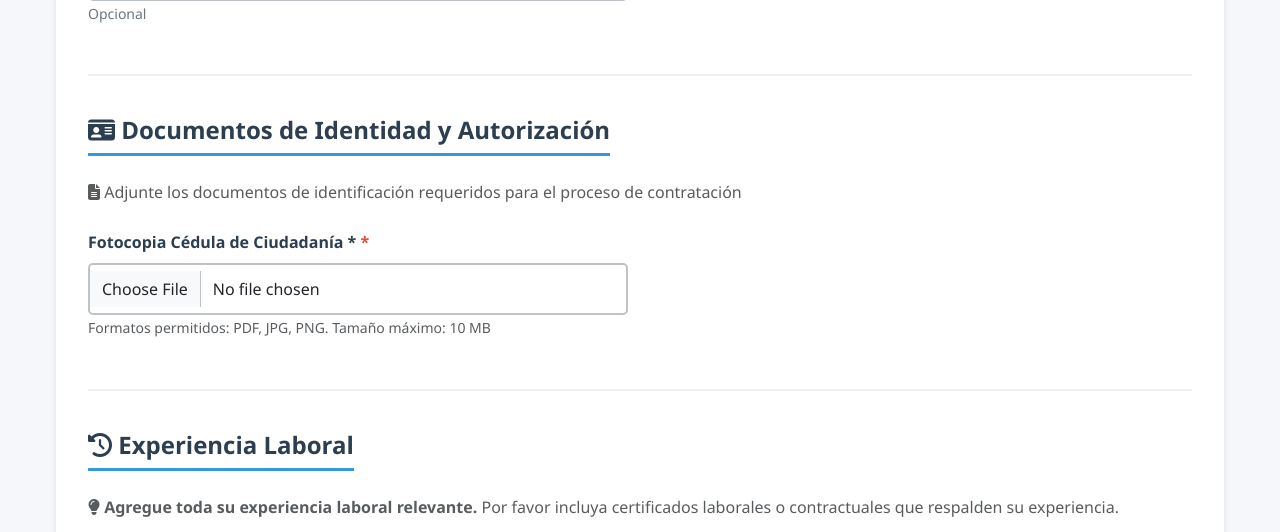
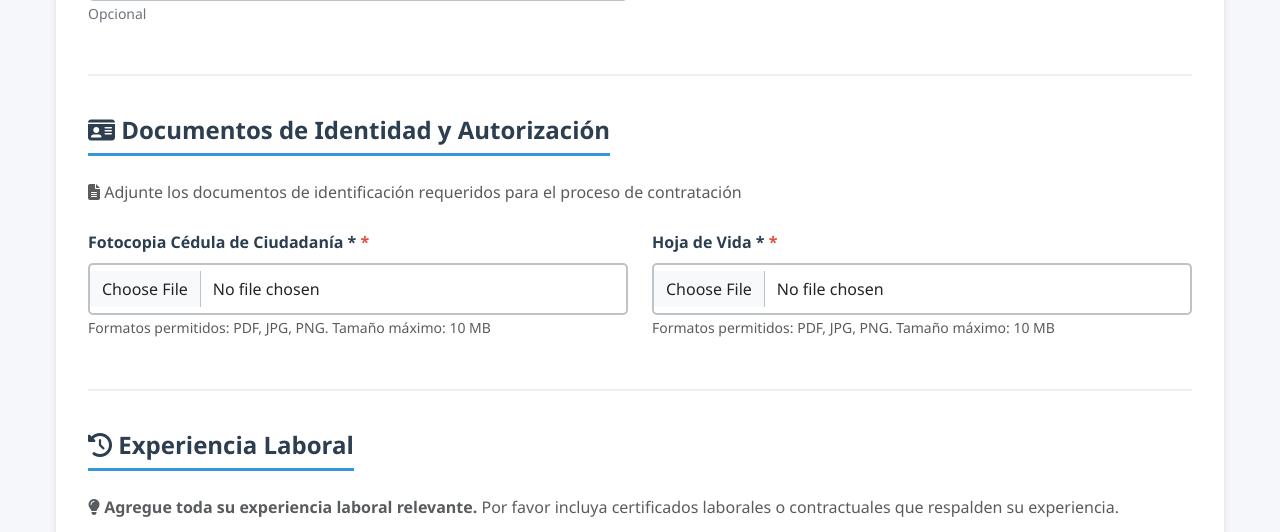
Before and after one commit to erpplaneacion-eng/GESTION_HUMANA_CHVS, a Django app: page /formapp/registro/ in a window 1280 px wide. Shown: the part 959-1491 px from the top of the page. Run offline with Django 5.2, Linux system fonts and the light colour scheme.

Commit message:
se agrega hoja de vida

```diff
--- a/gestion_humana/formapp/admin.py
+++ b/gestion_humana/formapp/admin.py
@@ -46,7 +46,7 @@ class DocumentosIdentidadInline(admin.StackedInline):
     extra = 0
     fieldsets = (
         ('Documento de Identidad', {
-            'fields': ('fotocopia_cedula',)
+            'fields': ('fotocopia_cedula', 'hoja_de_vida')
         }),
         ('Situación Militar (Opcional)', {
             'fields': (
@@ -257,7 +257,7 @@ class DocumentosIdentidadAdmin(admin.ModelAdmin):
             'fields': ('informacion_basica',)
         }),
         ('Documento de Identidad', {
-            'fields': ('fotocopia_cedula',)
+            'fields': ('fotocopia_cedula', 'hoja_de_vida')
         }),
         ('Situación Militar (Opcional)', {
             'fields': (
--- a/gestion_humana/formapp/forms.py
+++ b/gestion_humana/formapp/forms.py
@@ -387,6 +387,10 @@ class DocumentosIdentidadForm(forms.ModelForm):
                 'class': 'form-control',
                 'accept': '.pdf,.jpg,.jpeg,.png',
             }),
+            'hoja_de_vida': forms.FileInput(attrs={
+                'class': 'form-control',
+                'accept': '.pdf,.jpg,.jpeg,.png',
+            }),
             'libreta_militar': forms.FileInput(attrs={
                 'class': 'form-control',
                 'accept': '.pdf,.jpg,.jpeg,.png',
@@ -407,15 +411,22 @@ class DocumentosIdentidadForm(forms.ModelForm):
             'fotocopia_cedula': {
                 'required': 'La fotocopia de la cédula es obligatoria.',
             },
+            'hoja_de_vida': {
+                'required': 'La hoja de vida es obligatoria.',
+            },
         }
 
     def __init__(self, *args, **kwargs):
         self.genero = kwargs.pop('genero', None)
         super().__init__(*args, **kwargs)
 
+        # Hacer hoja_de_vida obligatoria (aunque el modelo permite null para registros existentes)
+        self.fields['hoja_de_vida'].required = True
+
         # Si es una instancia existente (edición), hacer los campos de archivo opcionales
         if self.instance and self.instance.pk:
             self.fields['fotocopia_cedula'].required = False
+            self.fields['hoja_de_vida'].required = False
 
     def clean(self):
         cleaned_data = super().clean()
--- a/gestion_humana/formapp/models.py
+++ b/gestion_humana/formapp/models.py
@@ -182,6 +182,17 @@ class DocumentosIdentidad(models.Model):
         max_length=200
     )
 
+    # Hoja de vida
+    hoja_de_vida = models.FileField(
+        upload_to='documentos_identidad/hojas_de_vida/',
+        verbose_name='Hoja de Vida',
+        validators=[validate_file_size, validate_file_extension, validate_file_mime],
+        help_text='Formatos permitidos: PDF, JPG, PNG. Tamaño máximo: 10 MB',
+        max_length=200,
+        blank=True,
+        null=True
+    )
+
     # Libreta militar (opcional)
     libreta_militar = models.FileField(
         upload_to='documentos_identidad/libretas_militares/',
--- a/gestion_humana/formapp/templates/formapp/public_form.html
+++ b/gestion_humana/formapp/templates/formapp/public_form.html
@@ -214,6 +214,16 @@
                         <small class="form-text text-muted">{{ documentos_form.fotocopia_cedula.help_text }}</small>
                         {% if documentos_form.fotocopia_cedula.errors %}
                             <div class="text-danger"><i class="fas fa-exclamation-triangle"></i> {{ documentos_form.fotocopia_cedula.errors }}</div>
+                        {% endif %}
+                    </div>
+                    <div class="col-md-6 mb-3">
+                        <label for="{{ documentos_form.hoja_de_vida.id_for_label }}" class="form-label required-field">
+                            {{ documentos_form.hoja_de_vida.label }} *
+                        </label>
+                        {{ documentos_form.hoja_de_vida }}
+                        <small class="form-text text-muted">{{ documentos_form.hoja_de_vida.help_text }}</small>
+                        {% if documentos_form.hoja_de_vida.errors %}
+                            <div class="text-danger"><i class="fas fa-exclamation-triangle"></i> {{ documentos_form.hoja_de_vida.errors }}</div>
                         {% endif %}
                     </div>
                 </div>
@@ -1387,6 +1397,16 @@
                 fotocopiaCedula.removeClass('is-invalid');
             }
 
+            // Validar hoja de vida (obligatorio)
+            var hojaDeVida = $('input[type="file"][id*="hoja_de_vida"]');
+            if (hojaDeVida.length > 0 && !hojaDeVida.val()) {
+                isValid = false;
+                hojaDeVida.addClass('is-invalid');
+                errorMessages.push('Debe adjuntar la hoja de vida.');
+            } else {
+                hojaDeVida.removeClass('is-invalid');
+            }
+
             // Validar campos obligatorios de Experiencia Laboral
             $('.experiencia-group:visible').each(function(index) {
                 var deleteCheckbox = $(this).find('input[name$="-DELETE"]');
--- a/gestion_humana/formapp/views.py
+++ b/gestion_humana/formapp/views.py
@@ -1250,6 +1250,13 @@ def download_individual_zip(request, pk):
                         file_content = f.read()
                     ext = get_file_extension(docs.libreta_militar, file_content)
                     zip_file.writestr(f"Documentos_Identidad/Libreta_Militar{ext}", file_content)
+
+                # Hoja de vida
+                if docs.hoja_de_vida:
+                    with docs.hoja_de_vida.open('rb') as f:
+                        file_content = f.read()
+                    ext = get_file_extension(docs.hoja_de_vida, file_content)
+                    zip_file.writestr(f"Documentos_Identidad/Hoja_de_Vida{ext}", file_content)
         except Exception as e:
             logger.error(f"Error al agregar documentos de identidad de {applicant.nombre_completo}: {e}")
 
```
Also changed, not shown: gestion_humana/db.sqlite3, gestion_humana/formapp/migrations/0020_add_hoja_de_vida.py (added).
